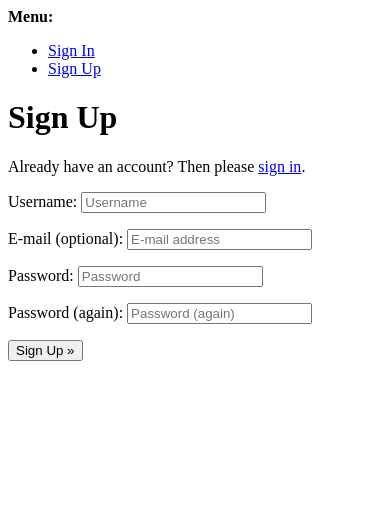
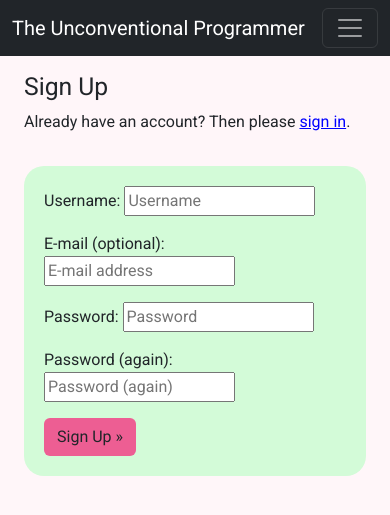
Before and after one commit to Jbachtiger/ci-pp4-the-unconventional-programmer, a Django app: page /accounts/signup/ in a window 390 px wide. Shown: the top 515 px of the page. Run offline with Django 3.2, Linux system fonts and the light colour scheme.

Commit message:
Add styling to account signup page

```diff
--- a/static/css/style.css
+++ b/static/css/style.css
@@ -0,0 +1,43 @@
+/* Google fonts */
+@import url('https://fonts.googleapis.com/css2?family=Roboto&family=Roboto+Condensed:wght@300&display=swap');
+
+* {
+    /* box-sizing: border-box;
+    padding: 0;
+    margin: 0; */
+    font-family: Roboto, sans-serif;
+    font-weight: 400;
+}
+
+body {
+    background-color: #fff6f9;
+}
+
+/* Sign-up page */
+.account-page-layout {
+    display: flex;
+    align-items: center;
+    justify-content: center;
+}
+
+.link {
+    color: blue;
+}
+
+.link:hover {
+    color: #000;
+}
+
+/* Button styles */
+.signup-btn {
+    background-color: #ed5e93;
+}
+
+/* Forms */
+.generic-form-style {
+    background-color: #d3fbd8;
+    border-radius: 20px;
+    width: fit-content;
+    padding: 20px;
+
+}
--- a/templates/account/signup.html
+++ b/templates/account/signup.html
@@ -1,21 +1,30 @@
-{% extends "account/base.html" %}
+{% extends "base.html" %}
 
 {% load i18n %}
 
 {% block head_title %}{% trans "Signup" %}{% endblock %}
 
 {% block content %}
-<h1>{% trans "Sign Up" %}</h1>
+<div class="container">
+    <div class="row account-page-layout">
+        <div class="col-md-8 mt-3 offset-md-2">
+            <h2>{% trans "Sign Up" %}</h2>
 
-<p>{% blocktrans %}Already have an account? Then please <a href="{{ login_url }}">sign in</a>.{% endblocktrans %}</p>
-
-<form class="signup" id="signup_form" method="post" action="{% url 'account_signup' %}">
+            <p>{% blocktrans %}Already have an account? Then please <a class="link" href="{{ login_url }}">sign in</a>.{% endblocktrans %}</p>
+        </div>
+    </div>
+    <div class="row account-page-layout">
+        <div class="col-md-8 mt-3 offset-md-2">
+            <form class="signup generic-form-style" id="signup_form" method="post" action="{% url 'account_signup' %}">
                 {% csrf_token %}
                 {{ form.as_p }}
                 {% if redirect_field_value %}
                 <input type="hidden" name="{{ redirect_field_name }}" value="{{ redirect_field_value }}" />
                 {% endif %}
-  <button type="submit">{% trans "Sign Up" %} &raquo;</button>
+                <button class="btn signup-btn" type="submit">{% trans "Sign Up" %} &raquo;</button>
             </form>
+        </div>
+    </div>
 
+</div>
 {% endblock %}
```
Lines whose indentation alone changed are shown as unchanged.
